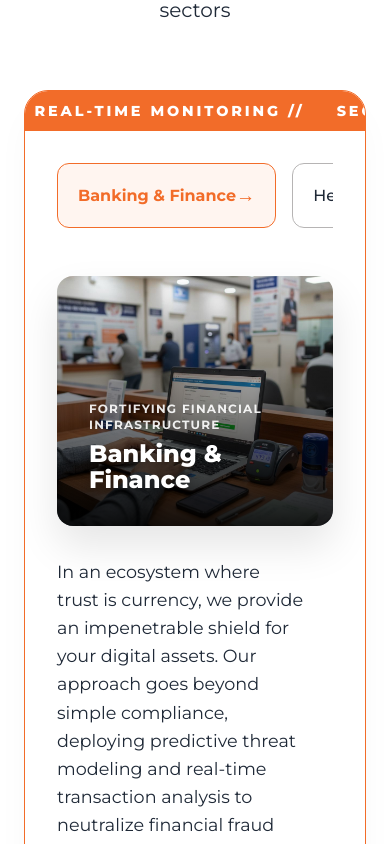
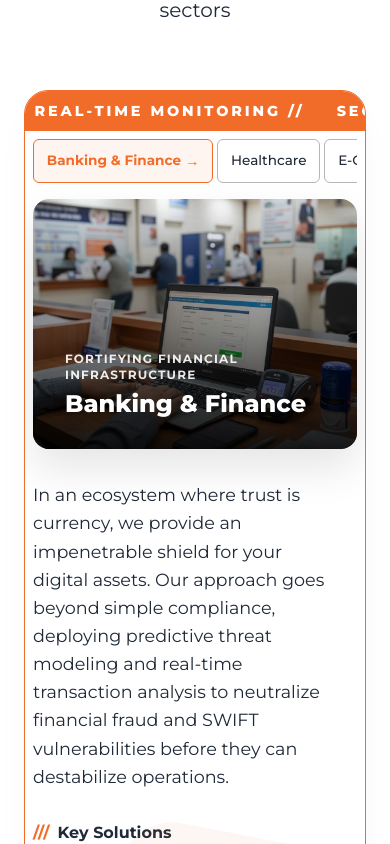
Before and after one commit to vyasanuj/eHack-technology, a Next.js app: page / in a window 390 px wide. Shown: the part 5260-6104 px from the top of the page. Built offline with nearby package versions, Linux system fonts and the light colour scheme.

Commit message:
responsive the industry buttons

```diff
--- a/app/components/IndustriesSection.tsx
+++ b/app/components/IndustriesSection.tsx
@@ -174,16 +174,17 @@ export default function IndustriesSection() {
 
                     {/* Inner Container for Tabs & Content */}
                     <div
-                        className="grid grid-cols-1 lg:grid-cols-[280px_1fr] h-auto"
+                        className="grid grid-cols-1 lg:grid-cols-[280px_1fr] h-auto tabs-container"
                         style={{ padding: '2rem', gap: '3rem' }}
                     >
 
                         {/* 2. Vertical Industry Tabs */}
-                        <div className="flex flex-row lg:flex-col overflow-x-auto lg:overflow-y-auto gap-4 pr-0 pb-4 lg:pb-0 scrollbar-hide">
+                        <div className="flex flex-row lg:flex-col overflow-x-auto lg:overflow-y-auto gap-1 lg:gap-4 pr-0 pb-4 lg:pb-0 scrollbar-hide">
                             {industries.map((ind) => (
                                 <button
                                     key={ind.id}
                                     onClick={() => setActiveIndustry(ind)}
+                                    className="industry-btn"
                                     style={{
                                         textAlign: 'left',
                                         padding: '1rem 1.25rem',
--- a/app/globals.css
+++ b/app/globals.css
@@ -93,6 +93,36 @@
   --neutral-800: #1F2937;
   --neutral-900: #111827;
   --neutral-black: #000000;
+}
+
+/* Aggressive mobile-only resize for Industry Section buttons */
+@media (max-width: 639px) {
+  .tabs-container {
+    padding: 0.5rem !important;
+    /* Minimal side padding */
+    gap: 1rem !important;
+  }
+
+  .industry-btn {
+    padding: 4px !important;
+    /* Minimal horizontal padding */
+    font-size: 0.7rem !important;
+    border-radius: 6px !important;
+  }
+
+  .industry-btn span {
+    font-size: 0.9rem !important;
+    /* Smaller arrow on mobile */
+    margin-left: 4px !important;
+  }
+}
+
+/* Mobile-only resize for Industry Section buttons */
+@media (max-width: 768px) {
+  .industry-btn {
+    padding: 0.6rem 0.8rem !important;
+    font-size: 0.85rem !important;
+  }
 }
 
 /* ===== TAILWIND THEME EXTENSION ===== */
```
